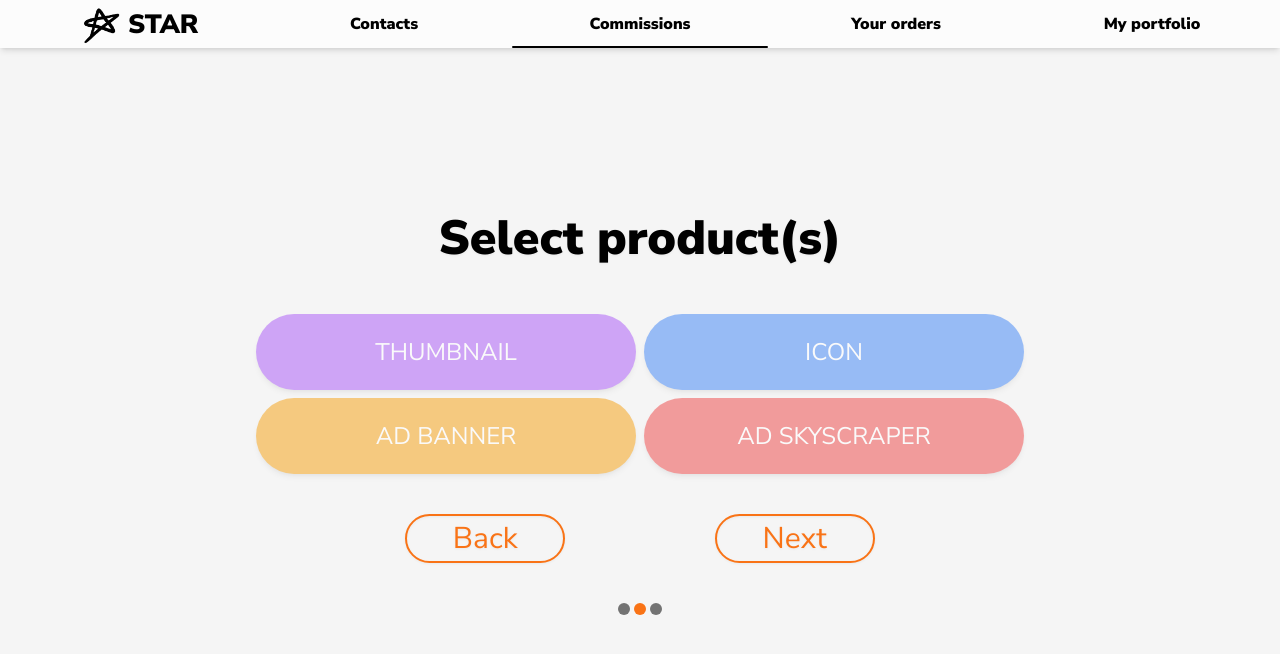
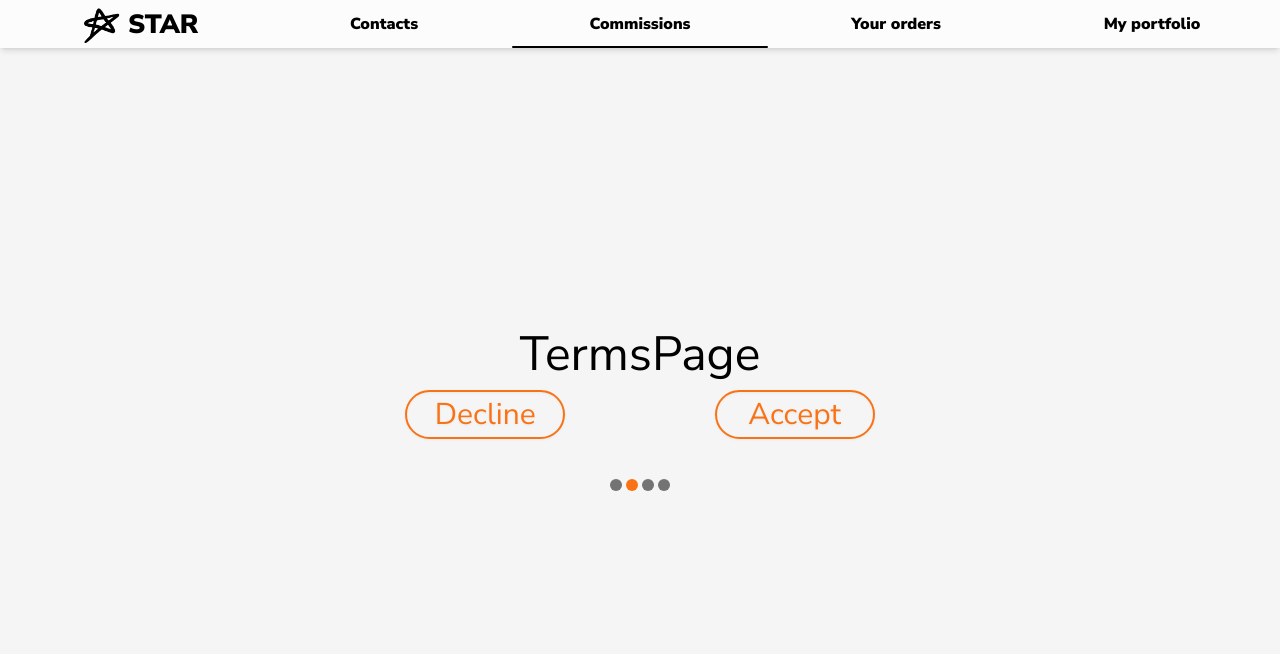
Before and after one commit to searxh/Stars-GFX, a React (Create React App) app: page /commissions in a window 1280 px wide. Both pictures are taken after a click on the button "Start". Shown: the top 654 px of the page. Built offline with nearby package versions, Linux system fonts and the light colour scheme.

Commit message:
added terms page

```diff
--- a/src/components/commissions/ProductSelect.tsx
+++ b/src/components/commissions/ProductSelect.tsx
@@ -62,7 +62,7 @@ const ProductSelect = ({ currentProduct }: ProductSelectPropsInterface) => {
             <Select
                 choices={selectChoices.number}
                 title="How many?"
-                desc="Select how many of this type of product that you want.
+                desc="Select the number of this type of product that you want.
                 The maximum order at a time is three."
                 changeCallback={(option: string) =>
                     setProductFormInfo("number", option)
--- a/src/components/commissions/CustomizePage.tsx
+++ b/src/components/commissions/pages/CustomizePage.tsx
@@ -1,8 +1,8 @@
 import React from "react";
-import ProductSelect from "./ProductSelect";
-import { calculatePrice, pageChangeCheck } from "../../lib/utilities";
-import { GlobalContext } from "../../states";
-import { PagesDot } from "../PagesDot";
+import ProductSelect from "../ProductSelect";
+import { calculatePrice, pageChangeCheck } from "../../../lib/utilities";
+import { GlobalContext } from "../../../states";
+import { PagesDot } from "../../PagesDot";
 
 const CustomizePage = () => {
     const { global_state, dispatch } = React.useContext(GlobalContext);
@@ -16,7 +16,7 @@ const CustomizePage = () => {
         dispatch({
             type: "set",
             field: "currentPage",
-            payload: check ? check : currentPage,
+            payload: check !== undefined ? check : currentPage,
         });
     };
     React.useEffect(() => {
@@ -56,7 +56,7 @@ const CustomizePage = () => {
                 </button>
             </div>
             <div className="my-10">
-                <PagesDot currentPage={currentPage} totalPages={3} />
+                <PagesDot currentPage={currentPage} totalPages={4} />
             </div>
         </div>
     );
--- a/src/components/commissions/SelectProductPage.tsx
+++ b/src/components/commissions/pages/SelectProductPage.tsx
@@ -1,8 +1,8 @@
 import React from "react";
-import { GlobalContext } from "../../states";
-import { productChoices, initialProductInfo } from "../../lib/default";
-import { pageChangeCheck } from "../../lib/utilities";
-import { PagesDot } from "../PagesDot";
+import { GlobalContext } from "../../../states";
+import { productChoices, initialProductInfo } from "../../../lib/default";
+import { pageChangeCheck } from "../../../lib/utilities";
+import { PagesDot } from "../../PagesDot";
 
 const SelectProductPage = () => {
     const { global_state, dispatch } = React.useContext(GlobalContext);
@@ -112,7 +112,7 @@ const SelectProductPage = () => {
                 </button>
             </div>
             <div className="my-10">
-                <PagesDot currentPage={currentPage} totalPages={3} />
+                <PagesDot currentPage={currentPage} totalPages={4} />
             </div>
         </div>
     );
--- /dev/null
+++ b/src/components/commissions/pages/TermsPage.tsx
@@ -0,0 +1,43 @@
+import React from "react";
+import { PagesDot } from "../../PagesDot";
+import { GlobalContext } from "../../../states";
+import { pageChangeCheck } from "../../../lib/utilities";
+
+const TermsPage = () => {
+    const { global_state, dispatch } = React.useContext(GlobalContext);
+    const { formInfo, currentPage } = global_state;
+    const handleOnNavigate = (isForward: boolean) => {
+        const check = pageChangeCheck(isForward, currentPage);
+        dispatch({
+            type: "set",
+            field: "currentPage",
+            payload: check !== undefined ? check : currentPage,
+        });
+    };
+    return (
+        <div className="text-5xl text-black m-auto w-[60%]">
+            TermsPage
+            <div className="flex justify-evenly">
+                <button
+                    onClick={() => handleOnNavigate(false)}
+                    className="text-orange-500 border-orange-500 hover:scale-110 hover:text-sky-500 w-40
+                    duration-500 transition text-3xl drop-shadow-sm border-2 hover:border-sky-500 rounded-full"
+                >
+                    Decline
+                </button>
+                <button
+                    onClick={() => handleOnNavigate(true)}
+                    className="text-orange-500 border-orange-500 hover:scale-110 hover:text-sky-500 w-40
+                    duration-500 transition text-3xl drop-shadow-sm border-2 hover:border-sky-500 rounded-full"
+                >
+                    Accept
+                </button>
+            </div>
+            <div className="my-10">
+                <PagesDot currentPage={currentPage} totalPages={4} />
+            </div>
+        </div>
+    );
+};
+
+export default TermsPage;
--- a/src/lib/utilities.ts
+++ b/src/lib/utilities.ts
@@ -2,7 +2,7 @@ import { FormInfoType } from "../types";
 import { priceInfo, selectChoices } from "./default";
 
 export const pageChangeCheck = (isForward: boolean, page: number) => {
-    if (isForward && page + 1 < 3) {
+    if (isForward && page + 1 < 4) {
         return page + 1;
     } else if (!isForward && page - 1 >= 0) {
         return page - 1;
--- a/src/pages/Commissions.tsx
+++ b/src/pages/Commissions.tsx
@@ -1,9 +1,10 @@
 import React from "react";
 import { PagesDot } from "../components/PagesDot";
-import SelectProductPage from "../components/commissions/SelectProductPage";
-import CustomizePage from "../components/commissions/CustomizePage";
+import SelectProductPage from "../components/commissions/pages/SelectProductPage";
+import CustomizePage from "../components/commissions/pages/CustomizePage";
 import { GlobalContext } from "../states";
 import { pageChangeCheck } from "../lib/utilities";
+import TermsPage from "../components/commissions/pages/TermsPage";
 
 const Commissions = () => {
     const { global_state, dispatch } = React.useContext(GlobalContext);
@@ -38,12 +39,14 @@ const Commissions = () => {
                         Start
                     </button>
                     <div className="my-10">
-                        <PagesDot currentPage={currentPage} totalPages={3} />
+                        <PagesDot currentPage={currentPage} totalPages={4} />
                     </div>
                 </div>
             ) : currentPage === 1 ? (
+                <TermsPage />
+            ) : currentPage === 2 ? (
                 <SelectProductPage />
-            ) : currentPage === 2 ? (
+            ) : currentPage === 3 ? (
                 <CustomizePage />
             ) : null}
         </div>
```
